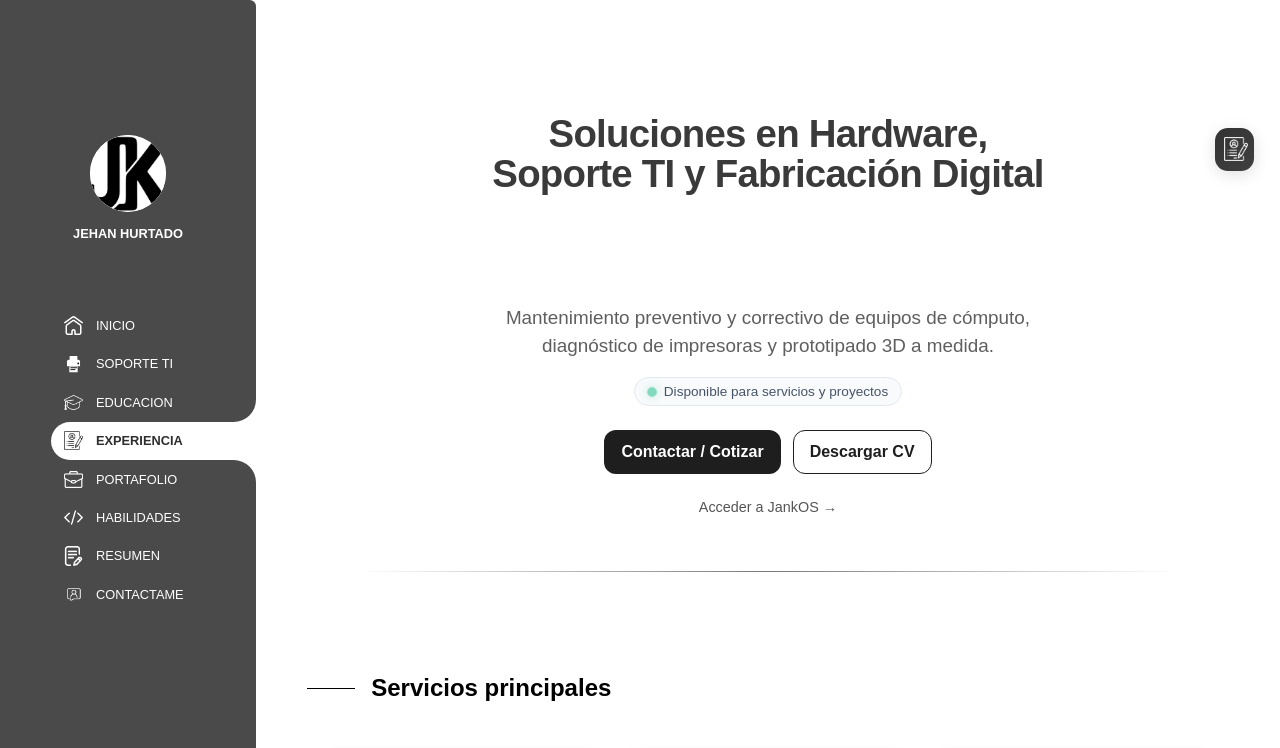
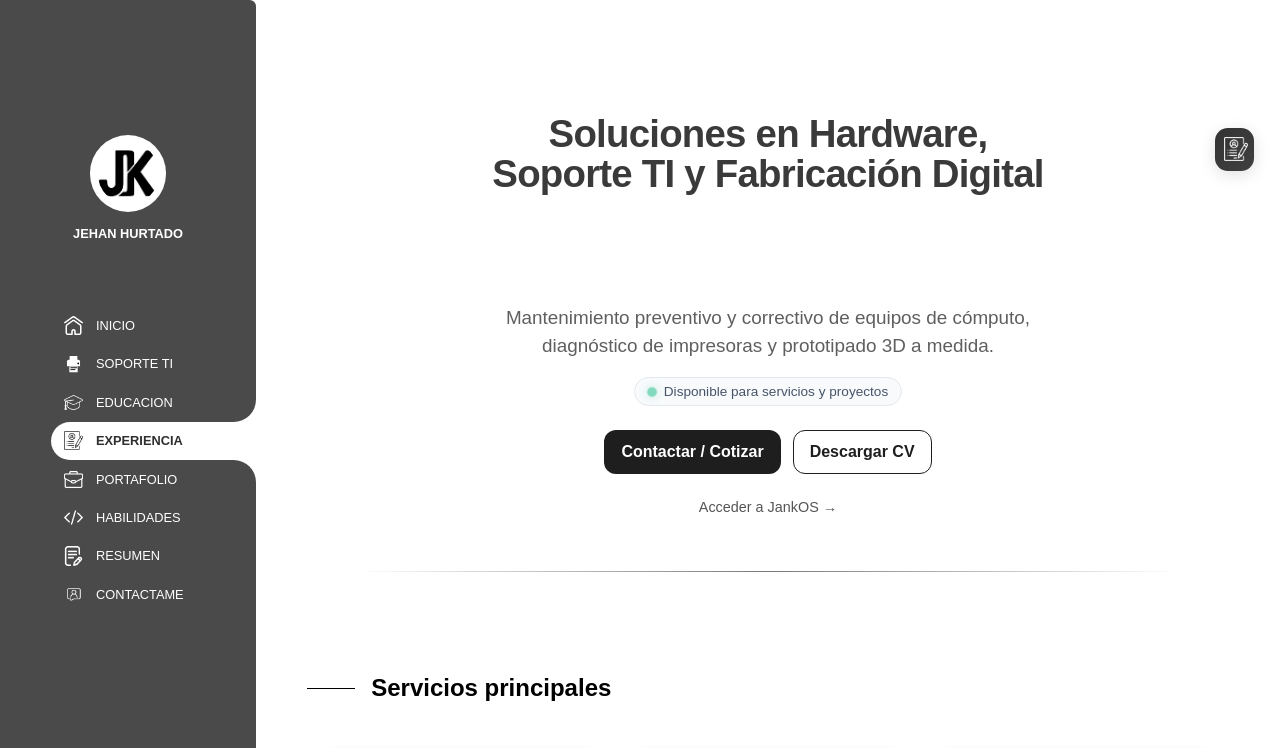
Before and after one commit to Jank1510/jankCVonline, an Angular app: page / in a window 1280 px wide. Shown: the top 748 px of the page. Built offline with nearby package versions, Linux system fonts and the light colour scheme.

Commit message:
fix: ajustar escala y object-fit para mostrar el logo completo con fondo blanco

```diff
--- a/src/app/aside-menu/aside-menu.component.css
+++ b/src/app/aside-menu/aside-menu.component.css
@@ -38,8 +38,9 @@
 .logo-container img {
     width: 100%;
     height: 100%;
-    object-fit: cover;
+    object-fit: contain;
     border-radius: 50%;
+    transform: scale(0.80);
 }
 
 .navegacion {
```
